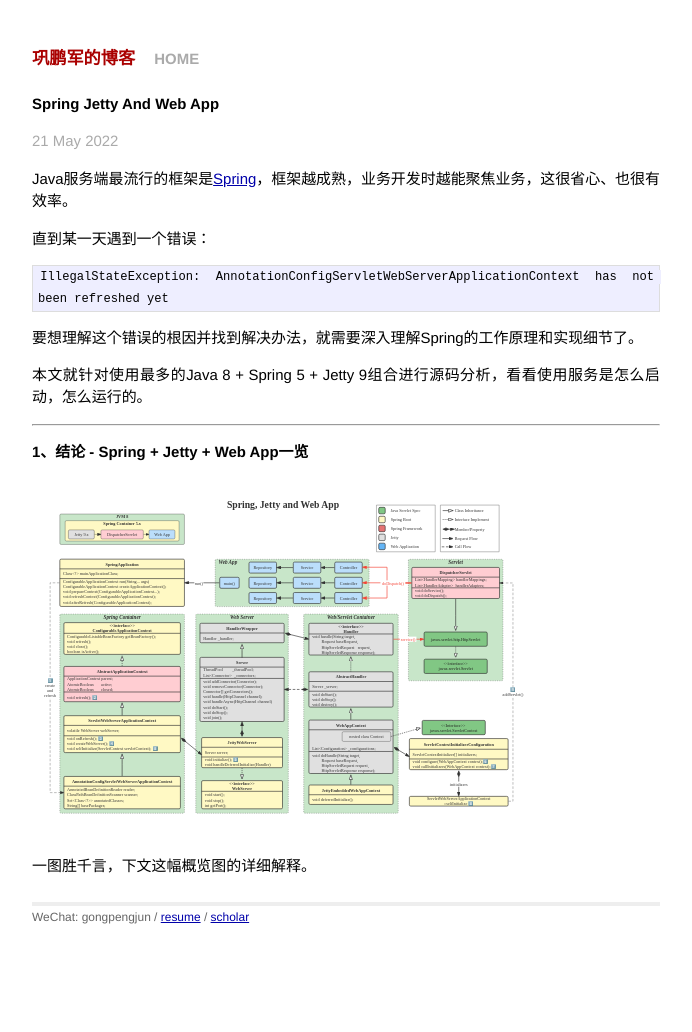
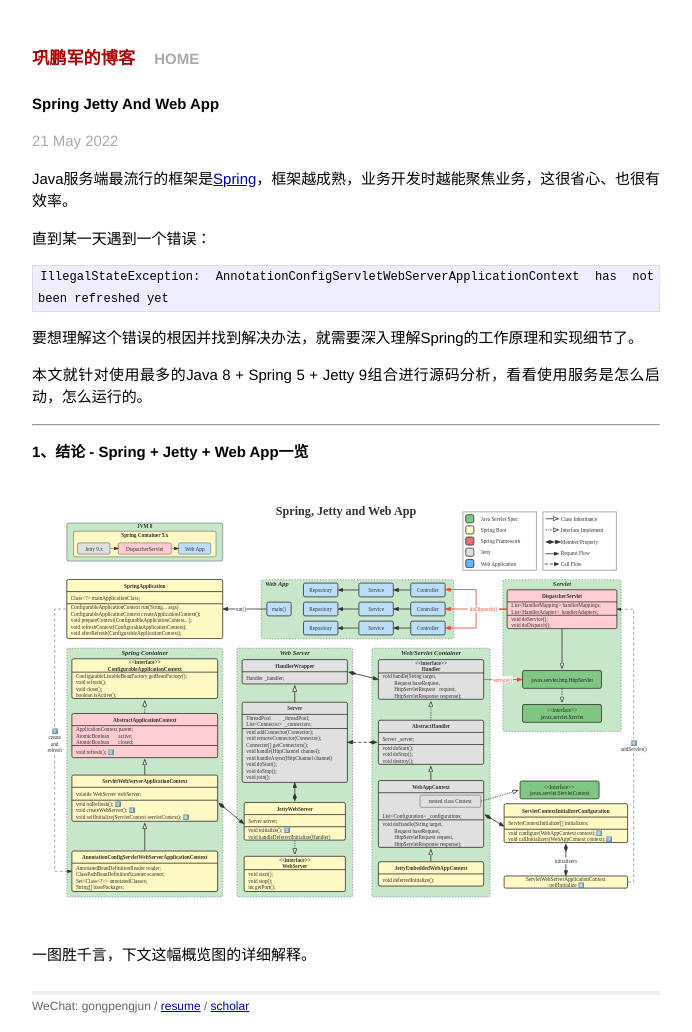
Before and after one commit to gongpengjun/gongpengjun.github.io, a Jekyll site: the page built from _posts/2022-05-21-spring-jetty-and-web-app.markdown, in a window 1280 px wide. Shown: the whole page, without its empty margins (294-986 px from the left). Built offline with Jekyll 4.4.1, drawn with Linux system fonts in a browser that asks for light colours; before the commit the page ends 943 px from its top, so only the background shows below that.

Commit message:
调整图片宽度

```diff
--- a/_posts/2022-05-21-spring-jetty-and-web-app.markdown
+++ b/_posts/2022-05-21-spring-jetty-and-web-app.markdown
@@ -19,6 +19,6 @@ IllegalStateException: AnnotationConfigServletWebServerApplicationContext has no
 
 ## 1、结论 - Spring + Jetty + Web App一览
 
-<img src="https://gongpengjun.com/imgs/spring_jetty_web_app.svg" width="80%" alt="Spring Jetty And Web App">
+<img src="https://gongpengjun.com/imgs/spring_jetty_web_app.svg" width="100%" alt="Spring Jetty And Web App">
 
 一图胜千言，下文这幅概览图的详细解释。
```
